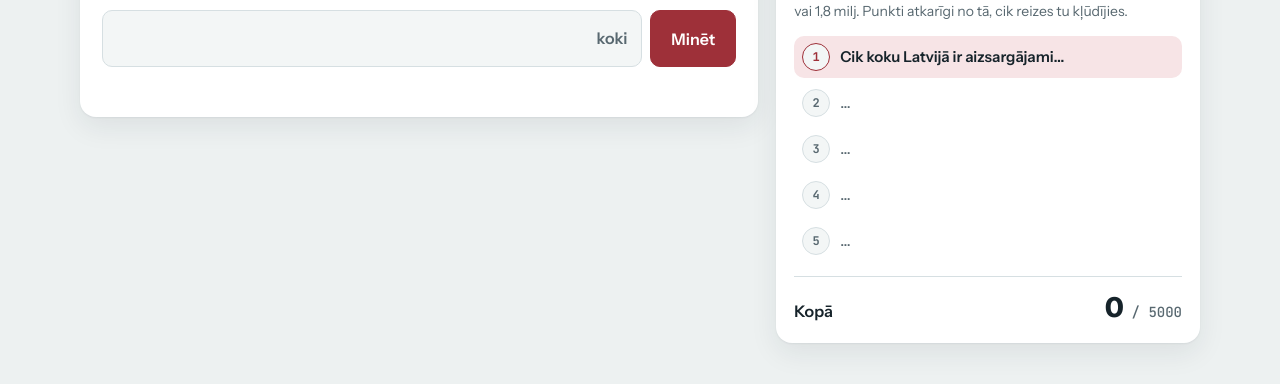
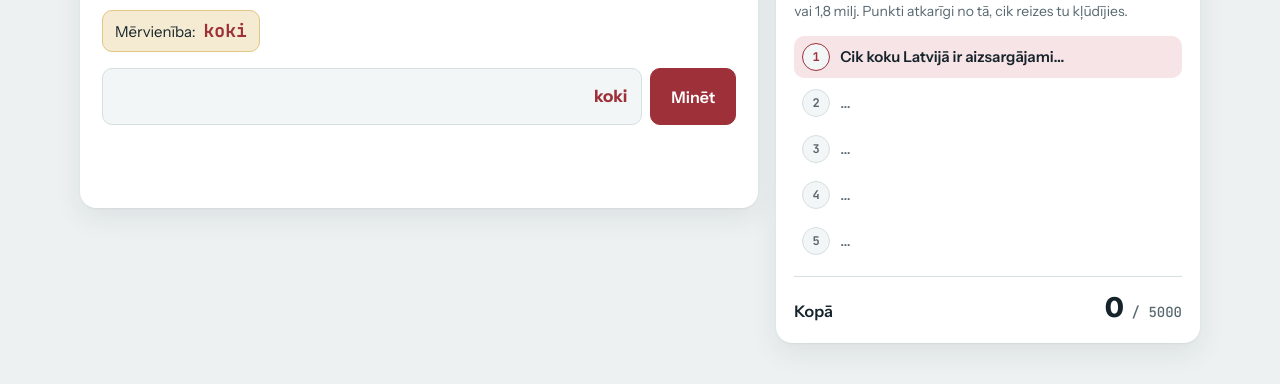
Before and after one commit to Argent0rum/latvijas-dles, a website: page index.html in a window 1280 px wide. Both pictures are taken after a click on the link "Cik Latvijā?". Shown: the part 284-668 px from the top of the page. Drawn offline with nearby package versions, Linux system fonts and the light colour scheme.

Commit message:
Cik Latvijā?: skaitlis vārdos zem atbildes un izcelta mērvienība
Co-Authored-By: Claude Opus 5.5 <noreply@anthropic.com>
Claude-Session: https://claude.ai/code/session_01CYhW4gBHMSAFv9A6tTa3qJ

```diff
--- a/index.html
+++ b/index.html
@@ -203,7 +203,12 @@ h3 { font: 800 17px var(--display); margin: 0; }
 .numfield:focus-within { outline: 3px solid var(--blue); outline-offset: 2px; }
 .numfield input { border: 0; background: transparent; font: 700 24px var(--mono); padding: 12px 14px; min-width: 0; flex: 1 1 auto; color: var(--ink); }
 .numfield input:focus-visible { outline: none; }
-.numfield span { padding-right: 14px; color: var(--muted); font-weight: 600; white-space: nowrap; }
+.numfield span { padding-right: 14px; color: var(--brand); font-weight: 800; font-size: 17px; white-space: nowrap; }
+.unitchip { align-self: flex-start; display: flex; flex-wrap: wrap; gap: 4px 8px; align-items: baseline; padding: 8px 12px; border-radius: 10px; background: color-mix(in srgb, var(--gold) 20%, var(--surface)); border: 1.5px solid color-mix(in srgb, var(--gold) 55%, var(--surface)); font-size: 15px; }
+.unitchip b { font: 800 18px var(--mono); color: var(--brand); }
+.unitchip small { color: var(--muted); font-size: 13px; }
+.preview { margin: -6px 0 0; font-size: 16px; color: var(--muted); min-height: 22px; }
+.preview b { color: var(--ink); font-family: var(--mono); }
 .scale { position: relative; height: 54px; margin: 6px 4px 0; }
 .scale .track { position: absolute; left: 0; right: 0; top: 24px; height: 8px; border-radius: 999px; background: linear-gradient(90deg, var(--bad), var(--meh), var(--ok), var(--good) 46% 54%, var(--ok), var(--meh), var(--bad)); opacity: .35; }
 .scale .mk { position: absolute; top: 0; transform: translateX(-50%); display: flex; flex-direction: column; align-items: center; gap: 2px; font: 700 12px var(--mono); white-space: nowrap; }
@@ -336,11 +341,13 @@ h3 { font: 800 17px var(--display); margin: 0; }
     <div class="qcard">
       <div class="qtop"><span class="qtag" id="cena-tag"></span><span class="note" id="cena-step"></span></div>
       <div><p class="qtext" id="cena-q"></p><p class="qunit" id="cena-unit"></p></div>
+      <div class="unitchip" id="cena-unitchip" hidden></div>
       <div class="hintline" id="cena-hint" hidden></div>
       <div class="numrow" id="cena-inrow">
         <label class="numfield"><input type="text" inputmode="decimal" id="cena-in" autocomplete="off" aria-label="Tavs minējums"><span id="cena-suffix"></span></label>
         <button class="primary" id="cena-go">Minēt</button>
       </div>
+      <p class="preview" id="cena-preview" aria-live="polite" hidden></p>
       <p class="err" id="cena-err" aria-live="polite"></p>
       <div id="cena-reveal" hidden style="display:flex;flex-direction:column;gap:14px">
         <div class="readout" id="cena-readout"></div>
@@ -369,11 +376,13 @@ h3 { font: 800 17px var(--display); margin: 0; }
     <div class="qcard">
       <div class="qtop"><span class="qtag" id="fermi-tag"></span><span class="note" id="fermi-step"></span></div>
       <div><p class="qtext" id="fermi-q"></p><p class="qunit" id="fermi-unit"></p></div>
+      <div class="unitchip" id="fermi-unitchip" hidden></div>
       <div class="hintline" id="fermi-hint" hidden></div>
       <div class="numrow" id="fermi-inrow">
         <label class="numfield"><input type="text" inputmode="decimal" id="fermi-in" autocomplete="off" aria-label="Tavs minējums"><span id="fermi-suffix"></span></label>
         <button class="primary" id="fermi-go">Minēt</button>
       </div>
+      <p class="preview" id="fermi-preview" aria-live="polite" hidden></p>
       <p class="err" id="fermi-err" aria-live="polite"></p>
       <div id="fermi-reveal" hidden style="display:flex;flex-direction:column;gap:14px">
         <div class="readout" id="fermi-readout"></div>
@@ -1247,6 +1256,22 @@ function fmtN(v, dec) {
   i = i.replace(/\B(?=(\d{3})+(?!\d))/g, " ");
   return (neg ? "−" : "") + i + (f ? "," + f : "");
 }
+const unitScaleOf = (suffix) => (/mljrd/.test(suffix) ? 1e9 : /milj/.test(suffix) ? 1e6 : /tūkst/.test(suffix) ? 1e3 : 1);
+const unitRest = (suffix) => suffix.replace(/^(mljrd\.|milj\.|tūkst\.)\s*/, "");   // "milj. €" → "€"
+// what the player typed, in the question's unit; "12k" or "1,8 milj" typed for a question already in thousands etc. is converted
+function readGuess(raw, suffix) {
+  let v = parseNum(raw);
+  const sc = unitScaleOf(suffix);
+  if (sc > 1 && /[a-zāčēģīķļņšūž.]$/i.test(raw.trim())) v /= sc;
+  return v;
+}
+// a number in words: 1350000 → "1,35 milj.", 12000 → "12 tūkst.", 950 → "950"
+function inWords(n) {
+  const short = (x, sig) => String(+x.toPrecision(sig)).replace(".", ",");   // 1.35 → "1,35", 12 → "12"
+  const r = +n.toPrecision(3);
+  for (const [d, w] of [[1e9, "mljrd."], [1e6, "milj."], [1e3, "tūkst."]]) if (r >= d) return `${short(r / d, 3)} ${w}`;
+  return short(n, 4);
+}
 function parseNum(raw) {
   let s = String(raw).toLowerCase().replace(/[\s  €%]/g, "").replace(",", ".");
   let mul = 1;
@@ -1339,11 +1364,35 @@ function estimateGame(k, roundsFor, shareName, titleText) {
     $(k + "-unit").textContent = r.unit; $(k + "-unit").hidden = !r.unit;
     $(k + "-hint").hidden = !r.hint; $(k + "-hint").innerHTML = r.hint || "";
     $(k + "-suffix").textContent = r.suffix;
+    const chip = $(k + "-unitchip"), sc = unitScaleOf(r.suffix);
+    chip.hidden = k !== "fermi";
+    if (!chip.hidden) {
+      chip.textContent = "";
+      const b = document.createElement("b"); b.textContent = r.suffix;
+      const sm = document.createElement("small");
+      sm.textContent = sc > 1 ? `piem., 12 nozīmē ${fmtN(12 * sc, 0)}${unitRest(r.suffix) ? " " + unitRest(r.suffix) : ""}` : "";
+      chip.append(sc > 1 ? `Atbildi ${{1e3: "tūkstošos", 1e6: "miljonos", 1e9: "miljardos"}[sc]}:` : "Mērvienība:", b);
+      if (sm.textContent) chip.append(sm);
+    }
+    updatePreview();
+  }
+  // live "in words" line under the answer box
+  function updatePreview() {
+    const pv = $(k + "-preview");
+    if (k !== "fermi" || G.done()) { pv.hidden = true; return; }
+    pv.hidden = false;
+    const r = R[st.g.length], raw = $(k + "-in").value.trim(), v = readGuess(raw, r.suffix);
+    if (!raw || !(v > 0)) { pv.textContent = "\u00a0"; return; }
+    const sc = unitScaleOf(r.suffix), rest = unitRest(r.suffix);
+    pv.textContent = "";
+    const b = document.createElement("b");
+    if (sc > 1) { b.textContent = inWords(v * sc) + (rest ? " " + rest : ""); pv.append(`${fmtN(v, v % 1 ? r.dec || 2 : 0)} ${r.suffix} = `, b); }
+    else { b.textContent = inWords(v) + (r.suffix ? " " + r.suffix : ""); pv.append("= ", b); }
   }
   function reveal(i) {
     const r = R[i], g = st.g[i], grade = eGrade(g, r.a), pct = Math.round((g / r.a - 1) * 100);
     showQuestion(i);
-    $(k + "-inrow").hidden = true; $(k + "-err").textContent = ""; $(k + "-reveal").hidden = false;
+    $(k + "-inrow").hidden = true; $(k + "-err").textContent = ""; $(k + "-reveal").hidden = false; $(k + "-preview").hidden = true; $(k + "-unitchip").hidden = true;
     setReadout(k + "-readout", "g" + grade, `${fmtN(r.a, r.dec)} ${r.suffix}`,
       `Tavs minējums: ${fmtN(g, r.dec)} ${r.suffix} · ${pct === 0 ? "precīzi!" : (pct > 0 ? "+" : "") + pct + "%"} · +${ePoints(g, r.a)} punkti`);
     // log scale from a/4 to a*4; actual in the middle
@@ -1377,10 +1426,7 @@ function estimateGame(k, roundsFor, shareName, titleText) {
   function submit() {
     if (G.done()) return;
     const raw = $(k + "-in").value.trim();
-    let v = parseNum(raw);
-    // "40 mljrd" typed for a question already counted in mljrd. €: keep the number in the question's unit
-    const unitScale = /mljrd/.test(R[st.g.length].suffix) ? 1e9 : /milj/.test(R[st.g.length].suffix) ? 1e6 : /tūkst/.test(R[st.g.length].suffix) ? 1e3 : 1;
-    if (unitScale > 1 && /[a-zāčēģīķļņšūž.]$/i.test(raw)) v /= unitScale;
+    const v = readGuess(raw, R[st.g.length].suffix);
     if (!(v > 0)) { $(k + "-err").textContent = "Ieraksti pozitīvu skaitli, piemēram, 2,49 vai 12k."; return; }
     st.g.push(v); store.set(k + ":" + today, st);
     list(); showing = st.g.length - 1; reveal(showing); status();
@@ -1388,7 +1434,7 @@ function estimateGame(k, roundsFor, shareName, titleText) {
   }
   $(k + "-go").addEventListener("click", submit);
   $(k + "-in").addEventListener("keydown", (e) => { if (e.key === "Enter") { e.preventDefault(); submit(); } });
-  $(k + "-in").addEventListener("input", () => ($(k + "-err").textContent = ""));
+  $(k + "-in").addEventListener("input", () => { $(k + "-err").textContent = ""; updatePreview(); });
   $(k + "-next").addEventListener("click", () => { render(); if (!G.done()) $(k + "-in").focus(); });
   $(k + "-copy").addEventListener("click", () => copyText(String(gameNum(k))));
   return G;
```
Also changed, not shown: src/page.html (+53 -7 lines).
